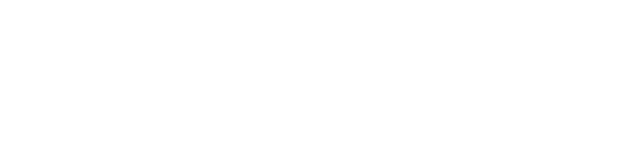
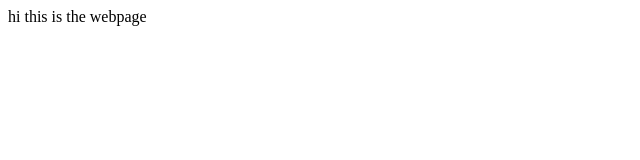
Before and after one commit to rasdallaly/bucky2020, a plain HTML site: page index.html in a window 1280 px wide. Shown: the whole page, without its empty margins (0-640 px from the left). Drawn offline with Linux system fonts and the light colour scheme.

Commit message:
Update index.html

```diff
--- a/index.html
+++ b/index.html
@@ -4,4 +4,7 @@
 <head>
 <titlethis is my tittle SUCKER! </title>
 </head>
+  <body>
+    hi this is the webpage
+  </body>
 </html>
```
